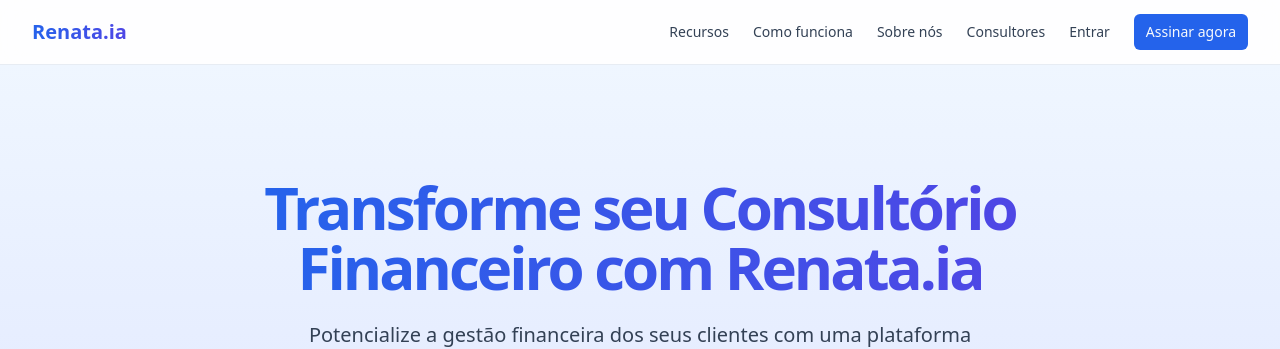
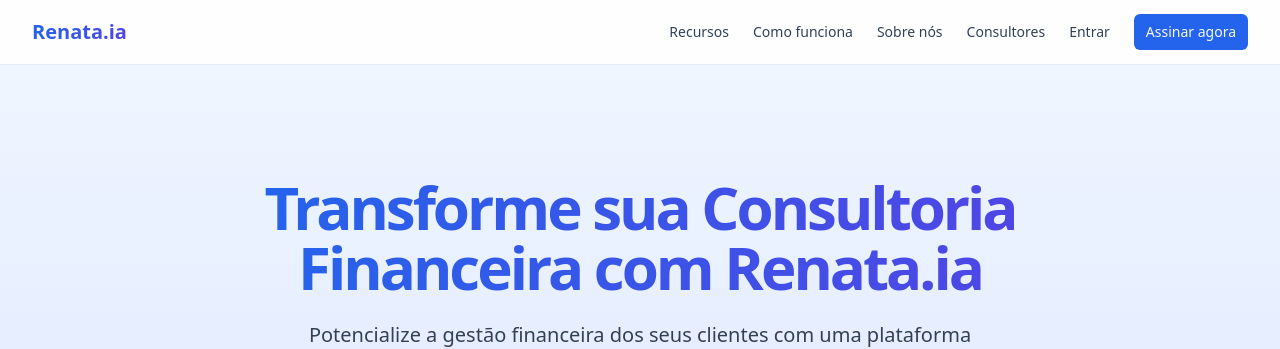
Before and after one commit to michelctb/renata-ia, a React (Vite) app: page /consultores in a window 1280 px wide. Shown: the top 349 px of the page. Built offline with nearby package versions, Linux system fonts and the light colour scheme.

Commit message:
Visual edit in Lovable
Edited UI in Lovable

```diff
--- a/src/components/consultores/ConsultorHero.tsx
+++ b/src/components/consultores/ConsultorHero.tsx
@@ -1,17 +1,12 @@
-
 import React from 'react';
 import { Link } from 'react-router-dom';
 import { Button } from '@/components/ui/button';
 import { ArrowRight } from 'lucide-react';
-
 const ConsultorHero = () => {
-  return (
-    <section className="py-20 md:py-28 bg-gradient-to-b from-blue-50 to-indigo-100 dark:from-slate-900 dark:to-slate-800">
+  return <section className="py-20 md:py-28 bg-gradient-to-b from-blue-50 to-indigo-100 dark:from-slate-900 dark:to-slate-800">
       <div className="container px-4 md:px-6 mx-auto">
         <div className="max-w-3xl mx-auto text-center">
-          <h1 className="text-4xl font-bold tracking-tighter sm:text-5xl md:text-6xl lg:text-6xl bg-gradient-to-r from-blue-600 to-indigo-600 dark:from-blue-400 dark:to-indigo-400 bg-clip-text text-transparent mb-6">
-            Transforme seu Consultório Financeiro com Renata.ia
-          </h1>
+          <h1 className="text-4xl font-bold tracking-tighter sm:text-5xl md:text-6xl lg:text-6xl bg-gradient-to-r from-blue-600 to-indigo-600 dark:from-blue-400 dark:to-indigo-400 bg-clip-text text-transparent mb-6">Transforme sua Consultoria Financeira com Renata.ia</h1>
           <p className="max-w-[700px] mx-auto text-slate-700 dark:text-slate-400 md:text-xl mb-8">
             Potencialize a gestão financeira dos seus clientes com uma plataforma inteligente que simplifica seu trabalho e aumenta seus resultados.
           </p>
@@ -30,8 +25,6 @@ const ConsultorHero = () => {
           </div>
         </div>
       </div>
-    </section>
-  );
+    </section>;
 };
-
 export default ConsultorHero;
```
